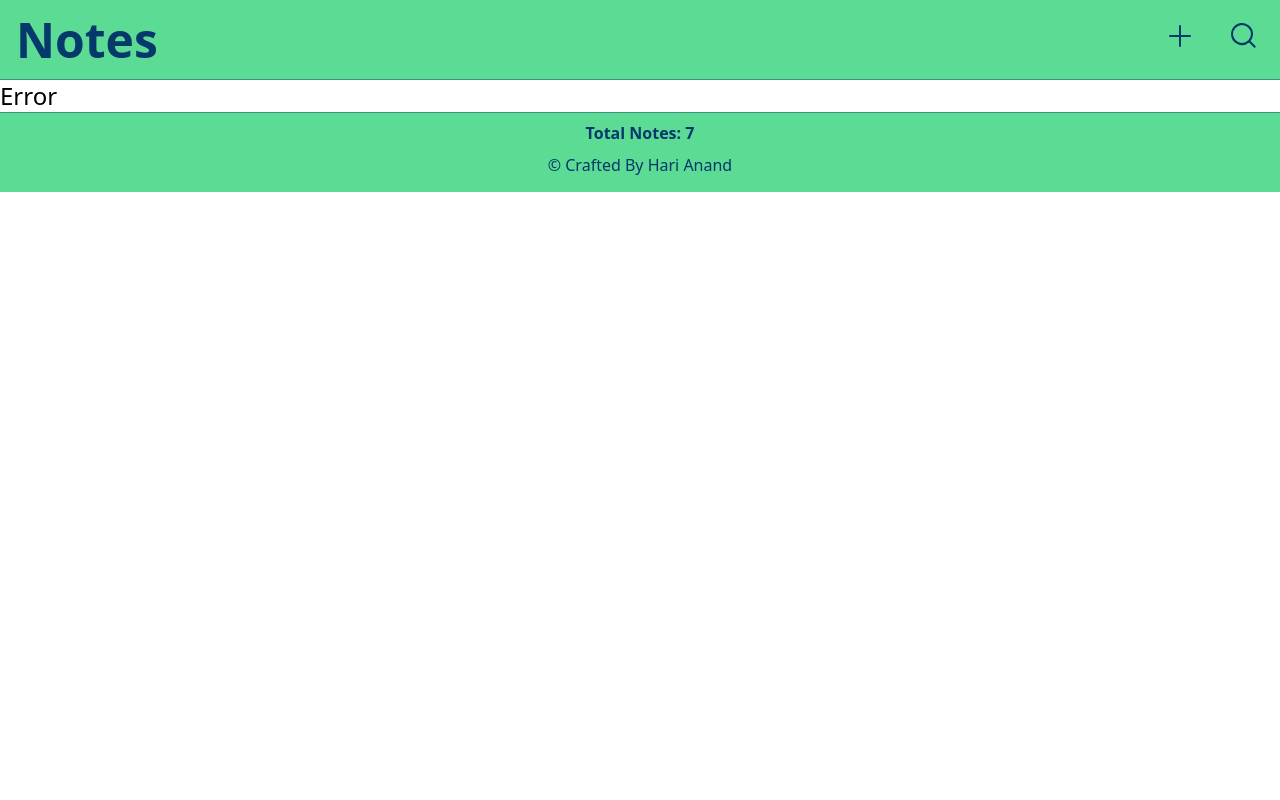
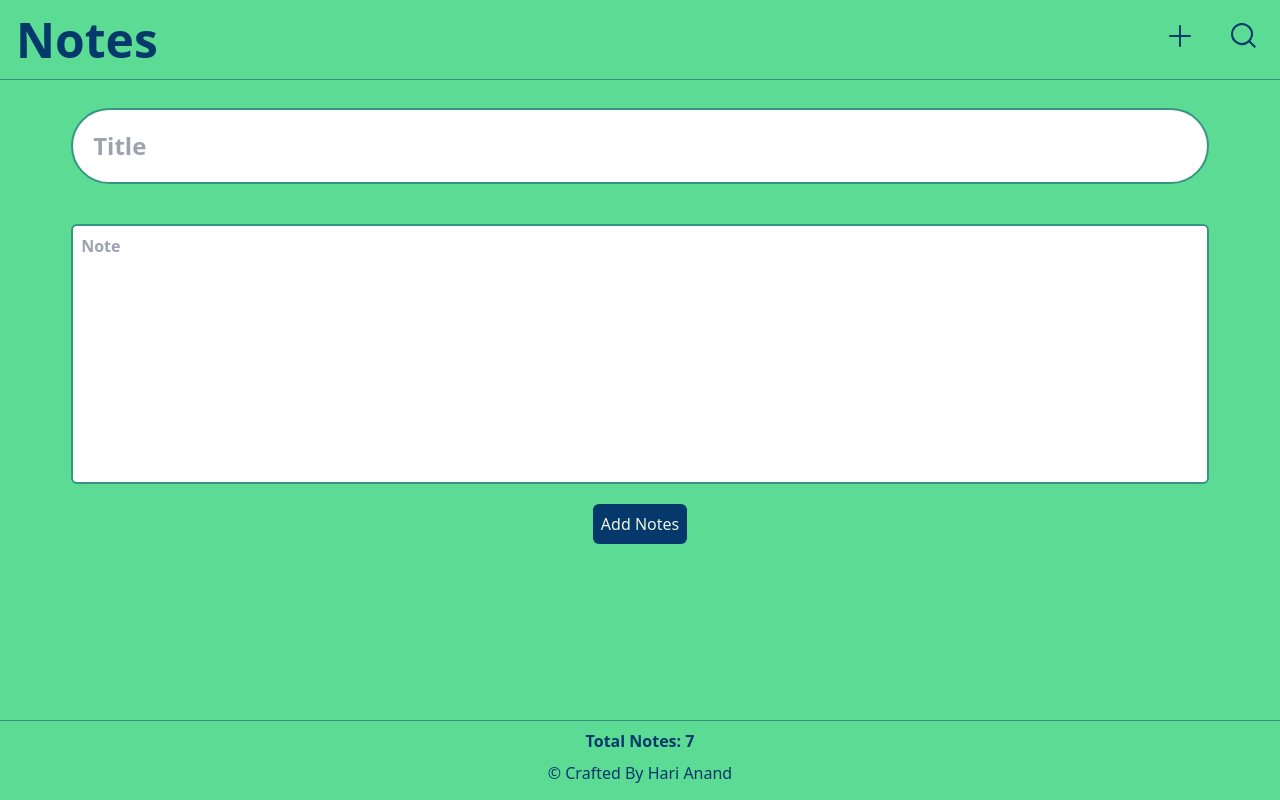
Before and after one commit to HariBalaji96/react-notes-app, a React (Create React App) app: page /add in a window 1280 px wide. Built offline with nearby package versions, Linux system fonts and the light colour scheme.

Commit message:
Add pages is created

```diff
--- a/src/App.js
+++ b/src/App.js
@@ -5,6 +5,7 @@ import Error from "./pages/Error";
 import Notes from "./pages/Notes";
 import { Routes, Route } from "react-router-dom";
 import Details from "./pages/Details";
+import Add from "./pages/Add";
 
 function App() {
   const [notes, setNotes] = useState([
@@ -55,6 +56,10 @@ function App() {
           element={<Notes notes={notes} setNotes={setNotes} />}
         />
         <Route path="/details/:id" element={<Details notes={notes} />} />
+        <Route
+          path="/add"
+          element={<Add setNotes={setNotes} notes={notes} />}
+        />
         <Route path="*" element={<Error />} />
       </Routes>
 
--- a/src/components/Header.js
+++ b/src/components/Header.js
@@ -1,13 +1,17 @@
 import React from "react";
 import { PlusIcon, MagnifyingGlassIcon } from "@heroicons/react/24/solid";
+import { Link } from "react-router-dom";
 
 const Header = () => {
   return (
     <div className="flex items-center justify-center absolute w-full top-0 left-0 border-b border-grayish h-[10vh] bg-sand">
       <h1 className=" text-bluish text-5xl p-4 font-semibold w-full">Notes</h1>
-      <button title="Add Notes" className="absolute top-4 right-20">
-        <PlusIcon className="text-bluish w-10 h-10 hover:bg-bluish hover:text-sand rounded-full p-1" />
-      </button>
+
+      <Link to={"add"}>
+        <button title="Add Notes" className="absolute top-4 right-20">
+          <PlusIcon className="text-bluish w-10 h-10 hover:bg-bluish hover:text-sand rounded-full p-1" />
+        </button>
+      </Link>
       <button title="Search" className="absolute top-4 right-4">
         <MagnifyingGlassIcon className="text-bluish w-10 h-10 hover:bg-bluish hover:text-sand rounded-full p-1" />
       </button>
--- a/src/components/SubNotes.js
+++ b/src/components/SubNotes.js
@@ -1,22 +1,33 @@
 import React from "react";
-import { TrashIcon, PencilSquareIcon } from "@heroicons/react/24/solid";
+import { TrashIcon } from "@heroicons/react/24/solid";
+import { Link } from "react-router-dom";
 
-const SubNotes = ({ note }) => {
+const SubNotes = ({ notes, note, setNotes }) => {
+  const handleDelete = (id) => {
+    let newNote = notes.filter((i) => i.id != id);
+    setNotes(newNote);
+  };
+
   return (
     <div className="mt-3 text-bluish">
       <div className="p-2 bg-whites rounded-md  opacity-60 cursor-pointer hover:opacity-100 shadow-md relative">
-        <h1 className="p-2 font-semibold text-2xl">{note.title}</h1>
-        <p className="p-2">
-          {note.details.length > 25
-            ? note.details.slice(0, 25) + "...."
-            : note.details}
-        </p>
-        <span className="hidden sm:block absolute right-4 top-8 p-1 hover:text-whites hover:bg-bluish rounded-full">
+        <Link to={"/details/" + note.id}>
+          <h1 className="p-2 font-semibold text-2xl hover:underline">
+            {note.title}
+          </h1>
+
+          <p className="p-2">
+            {note.details.length > 25
+              ? note.details.slice(0, 25) + "...."
+              : note.details}
+          </p>
+        </Link>
+        <button
+          onClick={() => handleDelete(note.id)}
+          className="hidden sm:block absolute right-4 top-8 p-1 hover:text-whites hover:bg-bluish rounded-full"
+        >
           <TrashIcon className="w-8 h-8 " title="Delete" />
-        </span>
-        <span className="hidden sm:block absolute right-20 top-8 p-1 hover:text-whites hover:bg-bluish rounded-full">
-          <PencilSquareIcon className="w-8 h-8 " title="Edit" />
-        </span>
+        </button>
       </div>
     </div>
   );
--- /dev/null
+++ b/src/pages/Add.js
@@ -0,0 +1,54 @@
+import React, { useState } from "react";
+import { Navigate, useNavigate } from "react-router-dom";
+
+const Add = ({ setNotes, notes }) => {
+  const [title, setTitle] = useState([]);
+  const [details, setDetails] = useState([]);
+  const Navigate = useNavigate();
+  function handleAdd(e) {
+    e.preventDefault();
+    let noteId;
+    notes.length ? (noteId = notes[notes.length - 1].id) : (noteId = 1);
+    let newNotes = [
+      ...notes,
+      {
+        id: noteId + 1,
+        title: title,
+        details: details,
+      },
+    ];
+    console.log(newNotes);
+    setNotes(newNotes);
+    Navigate("/");
+  }
+  return (
+    <div className="mt-[10vh] p-2 bg-sand h-[80vh] overflow-y-scroll scrollbar-hide">
+      <form
+        className="flex flex-col items-center"
+        onSubmit={(e) => handleAdd(e)}
+      >
+        <input
+          type="text"
+          onChange={(e) => setTitle(e.target.value)}
+          placeholder="Title"
+          className="w-[90%] outline-none border-grayish text-bluish border-2 p-5 my-5 rounded-full text-2xl font-semibold"
+        />
+        <textarea
+          cols="30"
+          rows="10"
+          onChange={(e) => setDetails(e.target.value)}
+          placeholder="Note"
+          className="w-[90%] p-2 outline-none resize-none text-bluish  border-grayish border-2  my-5 rounded-md  font-semibold "
+        ></textarea>
+        <button
+          type="submit"
+          className="bg-bluish p-2 rounded-md text-whites hover:bg-whites  hover:text-bluish"
+        >
+          Add Notes
+        </button>
+      </form>
+    </div>
+  );
+};
+
+export default Add;
--- a/src/pages/Error.js
+++ b/src/pages/Error.js
@@ -1,7 +1,11 @@
 import React from "react";
 
 const Error = () => {
-  return <div className="text-2xl mt-[10vh]">Error</div>;
+  return (
+    <div className="text-3xl mt-[10vh] p-2 bg-sand font-semibold text-whites h-[80vh] overflow-y-scroll scrollbar-hide ">
+      Page not found
+    </div>
+  );
 };
 
 export default Error;
--- a/src/pages/Notes.js
+++ b/src/pages/Notes.js
@@ -6,9 +6,12 @@ const Notes = ({ notes, setNotes }) => {
   return (
     <main className="mt-[10vh] p-2 bg-sand h-[80vh] overflow-y-scroll scrollbar-hide">
       {notes.map((note) => (
-        <Link to={"/details/" + note.id}>
-          <SubNotes key={note.id} note={note} />
-        </Link>
+          <SubNotes
+            key={note.id}
+            notes={notes}
+            note={note}
+            setNotes={setNotes}
+          />
       ))}
     </main>
   );
```
